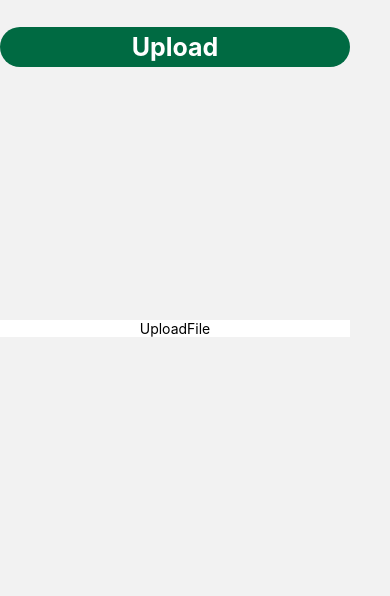
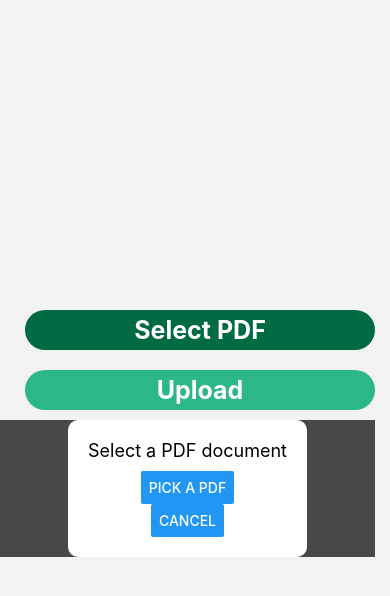
Before and after one commit to Shivsaran7776/DocSafer, a React Native app in the folder DocSafer/: screen /UploadFile in a window 390 px wide. Shown: the top 596 px of the page. Built offline with nearby package versions, Linux system fonts and the light colour scheme.

Commit message:
upload page

```diff
--- /dev/null
+++ b/DocSafer/Components/Modal.js
@@ -0,0 +1,37 @@
+import React from 'react';
+import { Modal, View, Text, Button, StyleSheet } from 'react-native';
+
+const MyModal = ({ visible, onDismiss, onSelect }) => {
+  return (
+    <View animationType="slide" transparent={true} visible={visible}>
+      <View style={styles.modalContainer}>
+        <View style={styles.modalContent}>
+          <Text style={styles.modalText}>Select a PDF document</Text>
+          <Button title="Pick a PDF" onPress={onSelect} />
+          <Button title="Cancel" onPress={onDismiss} />
+        </View>
+      </View>
+    </View>
+  );
+};
+
+const styles = StyleSheet.create({
+  modalContainer: {
+    flex: 1,
+    justifyContent: 'center',
+    alignItems: 'center',
+    backgroundColor: 'rgba(0, 0, 0, 0.7)',
+  },
+  modalContent: {
+    backgroundColor: 'white',
+    padding: 20,
+    borderRadius: 10,
+    alignItems: 'center',
+  },
+  modalText: {
+    fontSize: 18,
+    marginBottom: 10,
+  },
+});
+
+export default MyModal;
--- a/DocSafer/Components/UploadFile.js
+++ b/DocSafer/Components/UploadFile.js
@@ -1,41 +1,85 @@
-import React from 'react';
-import {View, StyleSheet, Text, SafeAreaView} from 'react-native';
+import React, { useState } from 'react';
+import { View, StyleSheet, Text, SafeAreaView, Modal, Button } from 'react-native';
 import Background from './Background';
 import Btn from './Btn';
 import { darkGreen, green } from './Constants';
 import { StatusBar } from 'expo-status-bar';
 import axios from 'axios';
 import { useNavigation } from '@react-navigation/native';
+import * as DocumentPicker from 'expo-document-picker';
+import MyModal from './Modal';
 
-const UploadFile=(props)=> {
+const UploadFile = (props) => {
+  const [selectedFile, setSelectedFile] = useState(null);
+  const [modalVisible, setModalVisible] = useState(false);
 
-  const handleSubmit = ()=>{
+  const handleFilePick = async () => {
+    try {
+      const result = await DocumentPicker.getDocumentAsync({ type: 'application/pdf' });
+      if (result.type === 'success') {
+        setSelectedFile(result);
+        setModalVisible(false);
+      }
+    } catch (err) {
+      console.error(err);
+    }
+  };
 
+  const handleSubmit = () => {
+    if (selectedFile) {
+      console.log('Selected File:', selectedFile);
+      // You can now send the selectedFile to your backend for storage in MongoDB using Axios or other methods.
+    } else {
+      console.log('No file selected.');
     }
+  };
+
   return (
     <Background>
-      <SafeAreaView >
-        <StatusBar/>
+      <SafeAreaView>
+        <StatusBar />
         <View style={styles.container}>
-           <Text>UploadFile</Text>
-        </View>
           <Btn
             textColor="white"
             bgColor={darkGreen}
-        btnLabel="Upload"
-        Press={handleSubmit}
+            btnLabel="Select PDF"
+            onPress={() => setModalVisible(true)}
+          />
+          <Btn margin textColor="white" bgColor={green} btnLabel="Upload" onPress={handleSubmit} />
+          </View>
+          <MyModal
+          visible={modalVisible}
+          onDismiss={() => setModalVisible(false)}
+          onSelect={handleFilePick}
         />
       </SafeAreaView>
     </Background>
-  )
-}
+  );
+};
 
-export default UploadFile
+export default UploadFile;
 
 const styles = StyleSheet.create({
-    container:{
-        top:320,
-        alignItems:'center',
-        backgroundColor:'white',
+  container: {
+    alignItems: 'center',
+    alignContent:'center',
+    marginTop: 300,
+    marginLeft:25 ,
   },
-})
+  modalContainer: {
+    flex: 1,
+    justifyContent: 'center',
+    alignItems: 'center',
+    backgroundColor: 'rgba(0, 0, 0, 0.7)',
+  },
+  modalContent: {
+    backgroundColor: 'white',
+    padding: 20,
+    borderRadius: 10,
+    alignItems: 'center',
+  },
+  modalText: {
+    fontSize: 18,
+    marginBottom: 10,
+  },
+});
--- a/DocSafer/package.json
+++ b/DocSafer/package.json
@@ -9,15 +9,16 @@
     "web": "expo start --web"
   },
   "dependencies": {
+    "@expo/webpack-config": "^19.0.0",
     "@react-navigation/native": "^6.1.7",
     "@react-navigation/native-stack": "^6.9.13",
     "axios": "^1.4.0",
     "expo": "~49.0.5",
+    "expo-document-picker": "^11.7.0",
     "expo-status-bar": "~1.6.0",
     "react": "18.2.0",
     "react-native": "0.72.3",
-    "react-native-web": "~0.19.6",
-    "@expo/webpack-config": "^19.0.0"
+    "react-native-web": "~0.19.6"
   },
   "devDependencies": {
     "@babel/core": "^7.20.0"
```
Also changed, not shown: 1 other file (tests, documents, lock files or other folders). Lines whose indentation alone changed are shown as unchanged.
